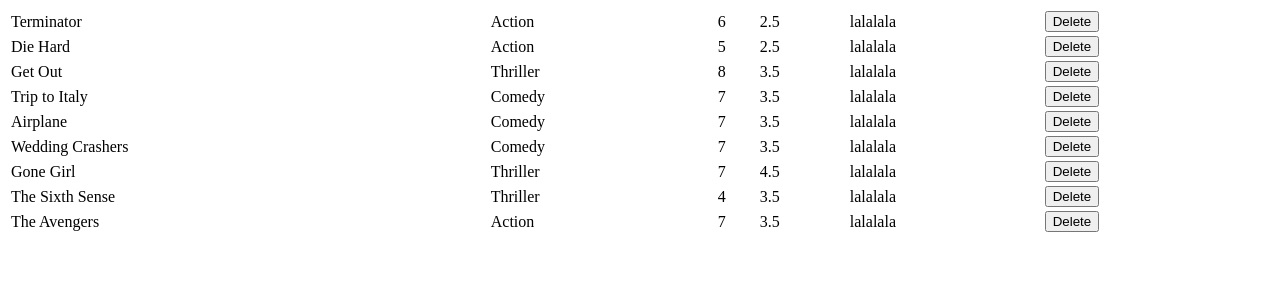
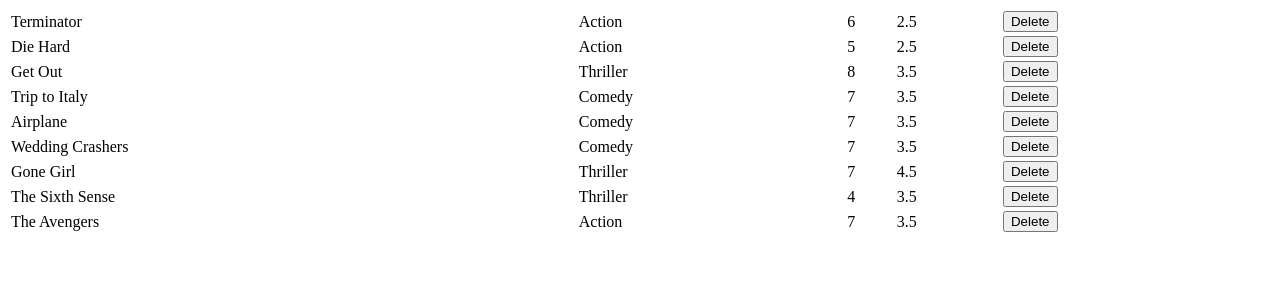
Before and after one commit to gerelmafaust/movies, a React (Create React App) app: page / in a window 1280 px wide. Shown: the top 300 px of the page. Built offline with nearby package versions, Linux system fonts and the light colour scheme.

Commit message:
Revert "second commit"
This reverts commit 153c398797aca84ac27042bcf0dfbe9a55f4fc52.

Revert second commit

```diff
--- a/src/components/movie.jsx
+++ b/src/components/movie.jsx
@@ -7,7 +7,6 @@ const Movie = ({ movie, onDelete }) => {
       <td>{movie.genre.name}</td>
       <td>{movie.numberInStock}</td>
       <td>{movie.dailyRentalRate}</td>
-      <td>lalalala</td>
       <td>
         <button onClick={onDelete}>Delete</button>
       </td>
```
